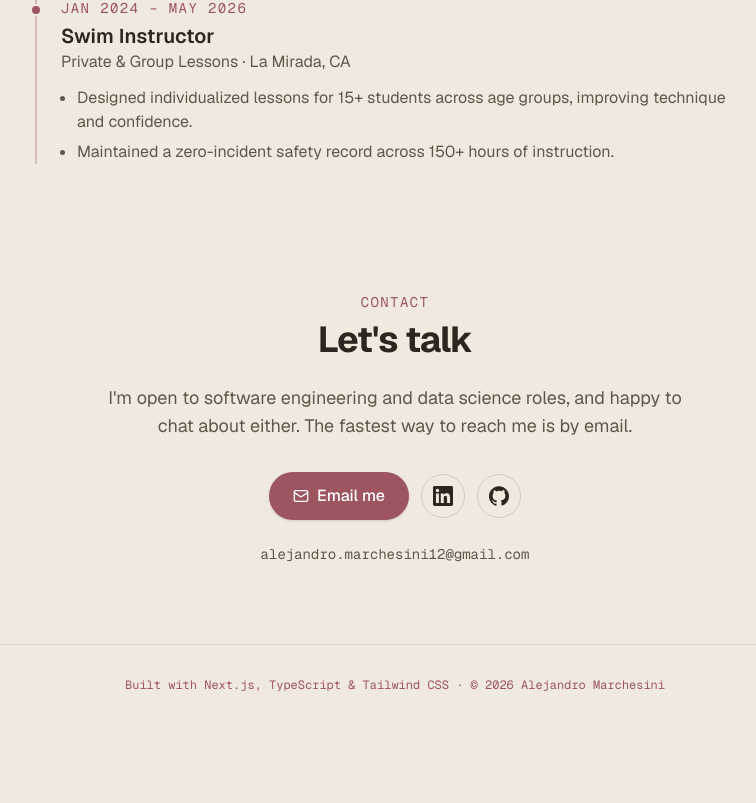
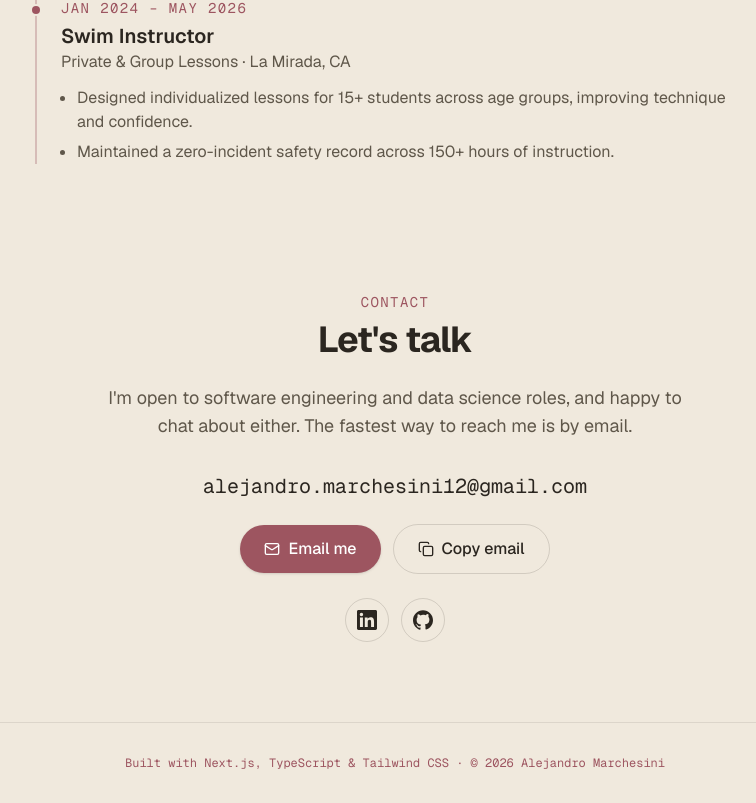
Before and after one commit to Alejandromarchesini12/portfolio-website, a Next.js app: page / in a window 1280 px wide. Shown: the part 4645-5448 px from the top of the page, without its empty margins (245-1001 px from the left). Before the commit the page ends 5370 px from the top, so only its background shows below. Built offline with nearby package versions, Linux system fonts and the light colour scheme.

Commit message:
Add CopyEmail to contact section

```diff
--- a/src/components/Contact.tsx
+++ b/src/components/Contact.tsx
@@ -1,8 +1,8 @@
 // Contact section: direct links instead of a form — nothing to break,
 // and recruiters can reach out in one click.
 
-import { Mail } from "lucide-react";
 import { GithubIcon, LinkedinIcon } from "./icons";
+import CopyEmail from "./CopyEmail";
 
 export default function Contact() {
     return (
@@ -17,15 +17,11 @@ export default function Contact() {
             I'm open to software engineering and data science roles, and happy to chat about either. The fastest way to reach me is by email.
         </p>
 
-        {/* Primary action: email. mailto: opens the visitor's email app. */}
-        <div className="mt-8 flex flex-wrap items-center justify-center gap-3">
-        <a
-            href="mailto:alejandro.marchesini12@gmail.com"
-            className="inline-flex items-center gap-2 rounded-full bg-accent px-6 py-3 font-medium text-white shadow-sm transition hover:opacity-90 focus-visible:outline-none focus-visible:ring-2 focus-visible:ring-accent focus-visible:ring-offset-2 focus-visible:ring-offset-background"
-        >
-            <Mail className="h-4 w-4" aria-hidden="true" />
-            Email me
-        </a>
+        {/* Email actions: prominent copyable address, Copy button, mailto fallback */}
+        <CopyEmail />
+
+        {/* Other ways to connect */}
+        <div className="mt-6 flex items-center justify-center gap-3">
         <a
             href="https://www.linkedin.com/in/alejandro-marchesini/"
             target="_blank"
@@ -45,11 +41,6 @@ export default function Contact() {
             <GithubIcon className="h-5 w-5" />
         </a>
         </div>
-
-        {/* A plain-text email too, so it's copyable even without an email app set up */}
-        <p className="mt-6 font-mono text-sm text-muted">
-        alejandro.marchesini12@gmail.com
-        </p>
     </section>
     );
 }
--- /dev/null
+++ b/src/components/CopyEmail.tsx
@@ -0,0 +1,60 @@
+// Client-side email actions: a prominent click-to-copy address, a "Copy email"
+// button with a "Copied!" confirmation, and an "Email me" mailto fallback.
+"use client";
+
+import { useState } from "react";
+import { Mail, Copy, Check } from "lucide-react";
+
+const EMAIL = "alejandro.marchesini12@gmail.com";
+
+export default function CopyEmail() {
+    const [copied, setCopied] = useState(false);
+
+    async function handleCopy() {
+        try {
+            await navigator.clipboard.writeText(EMAIL);
+            setCopied(true);
+            window.setTimeout(() => setCopied(false), 2000);
+        } catch {
+            // Clipboard API can be unavailable (e.g. insecure context).
+            // The visible address and the mailto button still work.
+        }
+    }
+
+    return (
+        <div className="mt-8 flex flex-col items-center gap-6">
+            {/* Prominent, click-to-copy address */}
+            <button
+                type="button"
+                onClick={handleCopy}
+                title="Click to copy"
+                aria-label={`Copy email address ${EMAIL}`}
+                className="rounded-sm font-mono text-lg text-foreground underline-offset-4 transition hover:text-accent hover:underline focus-visible:outline-none focus-visible:ring-2 focus-visible:ring-accent focus-visible:ring-offset-2 focus-visible:ring-offset-background sm:text-xl"
+            >
+                {EMAIL}
+            </button>
+
+            <div className="flex flex-wrap items-center justify-center gap-3">
+                <a
+                    href={`mailto:${EMAIL}`}
+                    className="inline-flex items-center gap-2 rounded-full bg-accent px-6 py-3 font-medium text-white shadow-sm transition hover:opacity-90 focus-visible:outline-none focus-visible:ring-2 focus-visible:ring-accent focus-visible:ring-offset-2 focus-visible:ring-offset-background"
+                >
+                    <Mail className="h-4 w-4" aria-hidden="true" />
+                    Email me
+                </a>
+                <button
+                    type="button"
+                    onClick={handleCopy}
+                    className="inline-flex items-center gap-2 rounded-full border border-foreground/15 px-6 py-3 font-medium transition hover:border-foreground/40 focus-visible:outline-none focus-visible:ring-2 focus-visible:ring-accent focus-visible:ring-offset-2 focus-visible:ring-offset-background"
+                >
+                    {copied ? (
+                        <Check className="h-4 w-4 text-accent" aria-hidden="true" />
+                    ) : (
+                        <Copy className="h-4 w-4" aria-hidden="true" />
+                    )}
+                    <span aria-live="polite">{copied ? "Copied!" : "Copy email"}</span>
+                </button>
+            </div>
+        </div>
+    );
+}
```
